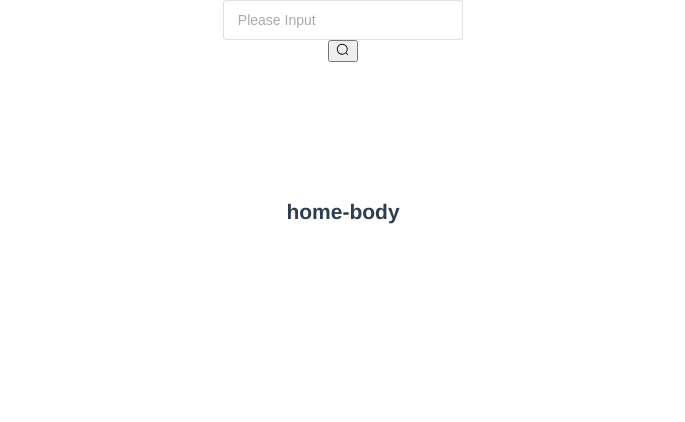
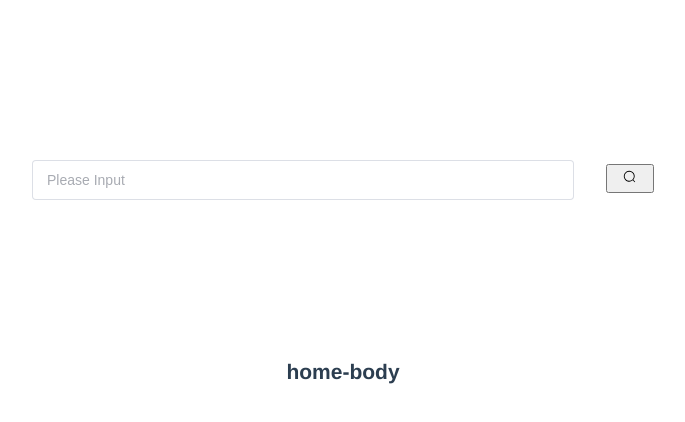
Before and after one commit to hotjuicew/mini-TMDB, a Vue app: page / in a window 1280 px wide. Shown: the top 422 px of the page, without its empty margins (297-982 px from the left). Built offline with nearby package versions, Linux system fonts and the light colour scheme.

Commit message:
add: 修改了搜索栏的样式

```diff
--- a/src/views/home/cpns/HomeHeader.vue
+++ b/src/views/home/cpns/HomeHeader.vue
@@ -7,7 +7,7 @@
           size="large"
           placeholder="Please Input"
       />
-      <button @click="clickSearch()"><el-icon><Search /></el-icon></button>
+      <button class="search" @click="clickSearch()"><el-icon><Search /></el-icon></button>
   </div>
     </div>
 </template>
@@ -37,6 +37,22 @@ const clickSearch = () => {
 
 <style lang="less" scoped>
 .home-header{
+  margin-top: 10rem;
   height: 25vh;
+  display: flex;
+  flex-direction:row;
+  :deep(.el-input){
+    display:inline;
+    margin-right: 2rem;
+  }
+  :deep(.el-input__wrapper){
+    width: 40vw;
+
+  }
+  .search{
+    width: 3rem;
+    height: 1.8rem;
+    display:inline;
+  }
 }
 </style>
```
